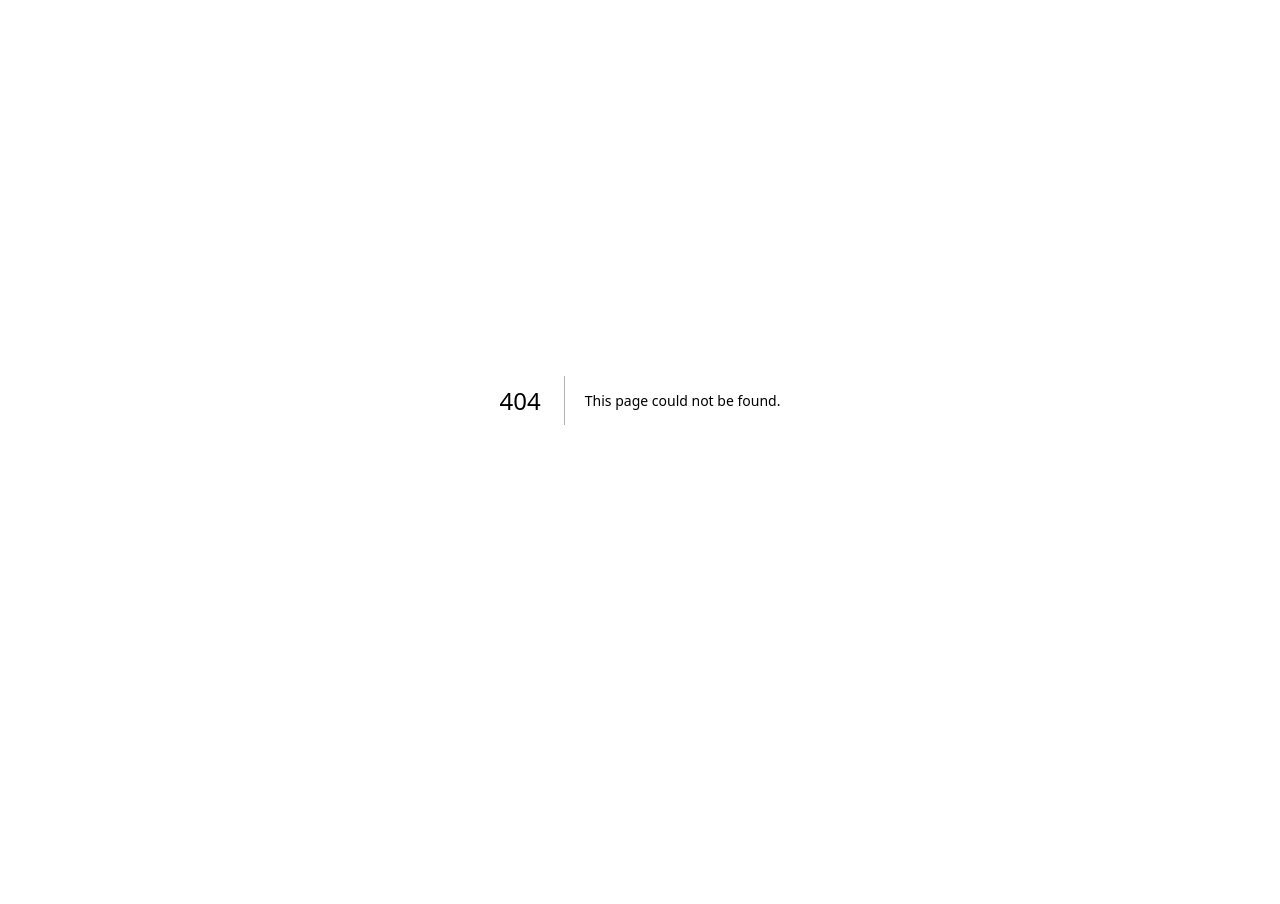
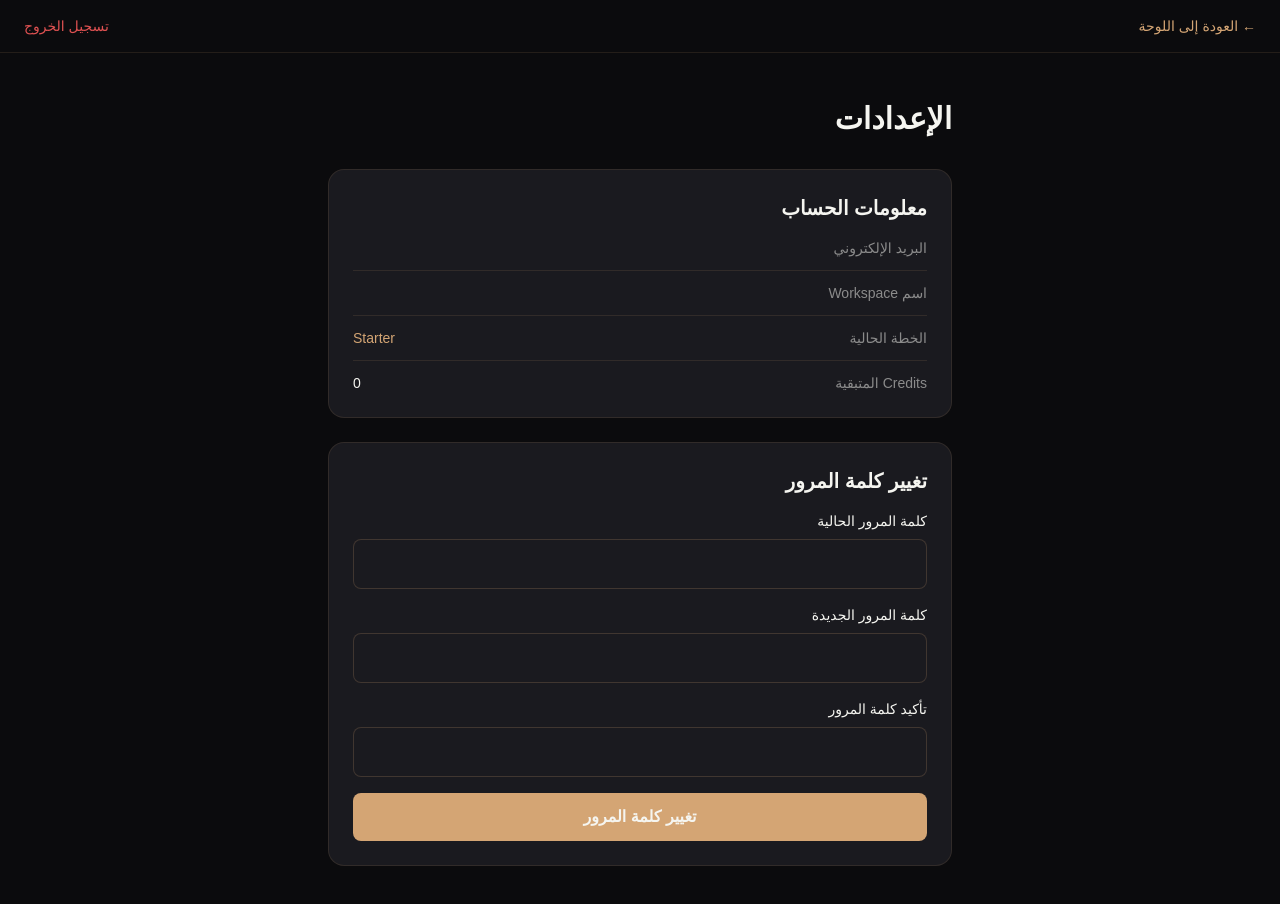
Before and after one commit to natouahmed47-eng/ai--brand-factory, a Next.js app in the folder frontend/: page /settings in a window 1280 px wide. Before the commit this address had no page. Shown: the top 904 px of the page. Before the commit the page ends 800 px from the top, so only its background shows below. Built offline with nearby package versions, Linux system fonts and the light colour scheme; no server answers; sample sign-in values are in the browser's storage.

Commit message:
Settings page: luxury theme (dark + gold)

```diff
--- /dev/null
+++ b/frontend/src/app/settings/page.tsx
@@ -0,0 +1,186 @@
+'use client';
+
+import { useEffect, useState } from 'react';
+import { useRouter } from 'next/navigation';
+import Link from 'next/link';
+
+export default function SettingsPage() {
+  const router = useRouter();
+  const [user, setUser] = useState<any>(null);
+  const [workspace, setWorkspace] = useState<any>(null);
+  const [loading, setLoading] = useState(true);
+  const [msg, setMsg] = useState('');
+  const [currentPassword, setCurrentPassword] = useState('');
+  const [newPassword, setNewPassword] = useState('');
+  const [confirmPassword, setConfirmPassword] = useState('');
+  const [saving, setSaving] = useState(false);
+
+  useEffect(() => {
+    const token = localStorage.getItem('token');
+    if (!token) { router.push('/login'); return; }
+
+    fetch('http://localhost:8000/auth/me', {
+      headers: { Authorization: 'Bearer ' + token },
+    })
+      .then((res) => res.json())
+      .then((data) => {
+        setUser(data.user);
+        setWorkspace(data.workspace);
+        setLoading(false);
+      })
+      .catch(() => setLoading(false));
+  }, [router]);
+
+  const handleChangePassword = async (e: React.FormEvent) => {
+    e.preventDefault();
+    setMsg('');
+
+    if (newPassword.length < 8) {
+      setMsg('كلمة المرور يجب أن تكون 8 أحرف على الأقل');
+      return;
+    }
+    if (newPassword !== confirmPassword) {
+      setMsg('كلمتا المرور غير متطابقتين');
+      return;
+    }
+
+    setSaving(true);
+    try {
+      const token = localStorage.getItem('token');
+      const res = await fetch('http://localhost:8000/auth/change-password', {
+        method: 'POST',
+        headers: {
+          'Content-Type': 'application/json',
+          Authorization: 'Bearer ' + token,
+        },
+        body: JSON.stringify({
+          current_password: currentPassword,
+          new_password: newPassword,
+        }),
+      });
+      const data = await res.json();
+      if (!res.ok) {
+        setMsg(data.detail || 'فشل التغيير');
+        setSaving(false);
+        return;
+      }
+      setMsg('✓ تم تغيير كلمة المرور بنجاح');
+      setCurrentPassword('');
+      setNewPassword('');
+      setConfirmPassword('');
+    } catch {
+      setMsg('خطأ في الاتصال');
+    }
+    setSaving(false);
+  };
+
+  const handleLogout = () => {
+    localStorage.removeItem('token');
+    localStorage.removeItem('user');
+    localStorage.removeItem('workspace');
+    router.push('/');
+  };
+
+  if (loading) {
+    return (
+      <main className="min-h-screen bg-[#0B0B0D] flex items-center justify-center" dir="rtl">
+        <p className="text-white">جاري التحميل...</p>
+      </main>
+    );
+  }
+
+  return (
+    <main className="min-h-screen bg-[#0B0B0D] text-[#F5F5F0]" dir="rtl">
+      <nav className="border-b border-[rgba(212,165,116,0.12)] px-6 py-4 flex justify-between items-center">
+        <Link href="/dashboard" className="text-[#D4A574] hover:underline text-sm">
+          ← العودة إلى اللوحة
+        </Link>
+        <button
+          onClick={handleLogout}
+          className="text-sm text-[#E05252] hover:text-red-300"
+        >
+          تسجيل الخروج
+        </button>
+      </nav>
+
+      <div className="container mx-auto px-6 py-12 max-w-2xl">
+        <h1 className="text-3xl font-bold mb-8">الإعدادات</h1>
+
+        {/* Account Info */}
+        <div className="bg-[#1A1A1F] border border-[rgba(212,165,116,0.12)] rounded-2xl p-6 mb-6">
+          <h2 className="text-xl font-bold mb-4">معلومات الحساب</h2>
+          <div className="space-y-3 text-sm">
+            <div className="flex justify-between border-b border-[rgba(212,165,116,0.12)] pb-3">
+              <span className="text-[#8B8B8B]">البريد الإلكتروني</span>
+              <span>{user?.email}</span>
+            </div>
+            <div className="flex justify-between border-b border-[rgba(212,165,116,0.12)] pb-3">
+              <span className="text-[#8B8B8B]">اسم Workspace</span>
+              <span>{workspace?.name}</span>
+            </div>
+            <div className="flex justify-between border-b border-[rgba(212,165,116,0.12)] pb-3">
+              <span className="text-[#8B8B8B]">الخطة الحالية</span>
+              <span className="capitalize text-[#D4A574]">{workspace?.plan || 'starter'}</span>
+            </div>
+            <div className="flex justify-between">
+              <span className="text-[#8B8B8B]">Credits المتبقية</span>
+              <span>{workspace?.credits || 0}</span>
+            </div>
+          </div>
+        </div>
+
+        {/* Change Password */}
+        <div className="bg-[#1A1A1F] border border-[rgba(212,165,116,0.12)] rounded-2xl p-6">
+          <h2 className="text-xl font-bold mb-4">تغيير كلمة المرور</h2>
+          <form onSubmit={handleChangePassword} className="space-y-4">
+            <div>
+              <label className="block text-sm text-[#F5F5F0] mb-2">كلمة المرور الحالية</label>
+              <input
+                type="password"
+                value={currentPassword}
+                onChange={(e) => setCurrentPassword(e.target.value)}
+                required
+                className="w-full px-4 py-3 rounded-lg bg-[#1A1A1F] border border-[rgba(212,165,116,0.2)] text-white"
+              />
+            </div>
+            <div>
+              <label className="block text-sm text-[#F5F5F0] mb-2">كلمة المرور الجديدة</label>
+              <input
+                type="password"
+                value={newPassword}
+                onChange={(e) => setNewPassword(e.target.value)}
+                required
+                minLength={8}
+                className="w-full px-4 py-3 rounded-lg bg-[#1A1A1F] border border-[rgba(212,165,116,0.2)] text-white"
+              />
+            </div>
+            <div>
+              <label className="block text-sm text-[#F5F5F0] mb-2">تأكيد كلمة المرور</label>
+              <input
+                type="password"
+                value={confirmPassword}
+                onChange={(e) => setConfirmPassword(e.target.value)}
+                required
+                className="w-full px-4 py-3 rounded-lg bg-[#1A1A1F] border border-[rgba(212,165,116,0.2)] text-white"
+              />
+            </div>
+
+            {msg && (
+              <div className={'px-4 py-3 rounded-lg text-sm ' + (msg.startsWith('✓') ? 'bg-[rgba(107,191,122,0.1)] border border-[rgba(107,191,122,0.3)] text-green-200' : 'bg-[rgba(224,82,82,0.1)] border border-[rgba(224,82,82,0.3)] text-[#E05252]')}>
+                {msg}
+              </div>
+            )}
+
+            <button
+              type="submit"
+              disabled={saving}
+              className="w-full py-3 bg-[#D4A574] hover:bg-[#E5B98A] disabled:opacity-50 rounded-lg font-semibold transition"
+            >
+              {saving ? 'جاري الحفظ...' : 'تغيير كلمة المرور'}
+            </button>
+          </form>
+        </div>
+      </div>
+    </main>
+  );
+}
```
